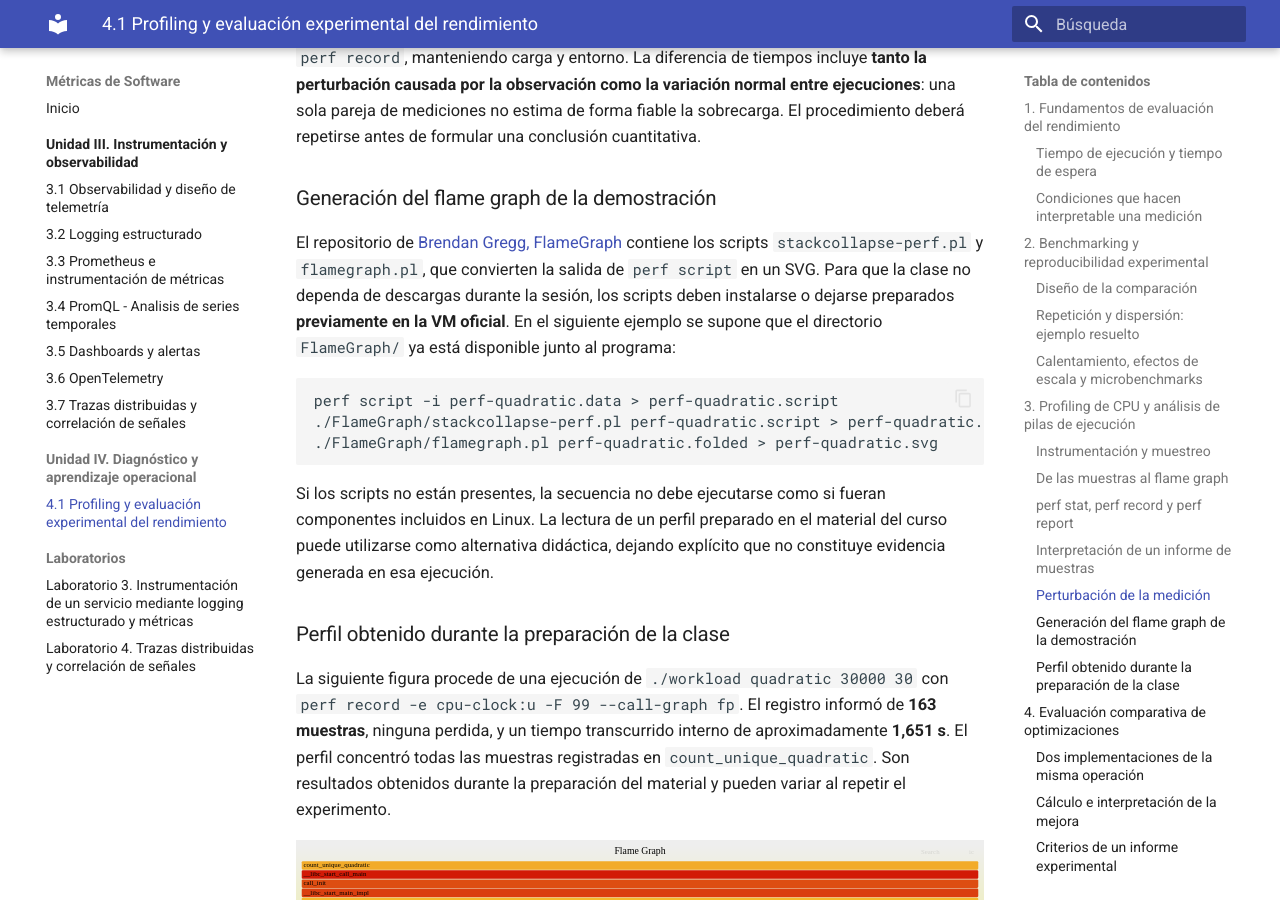
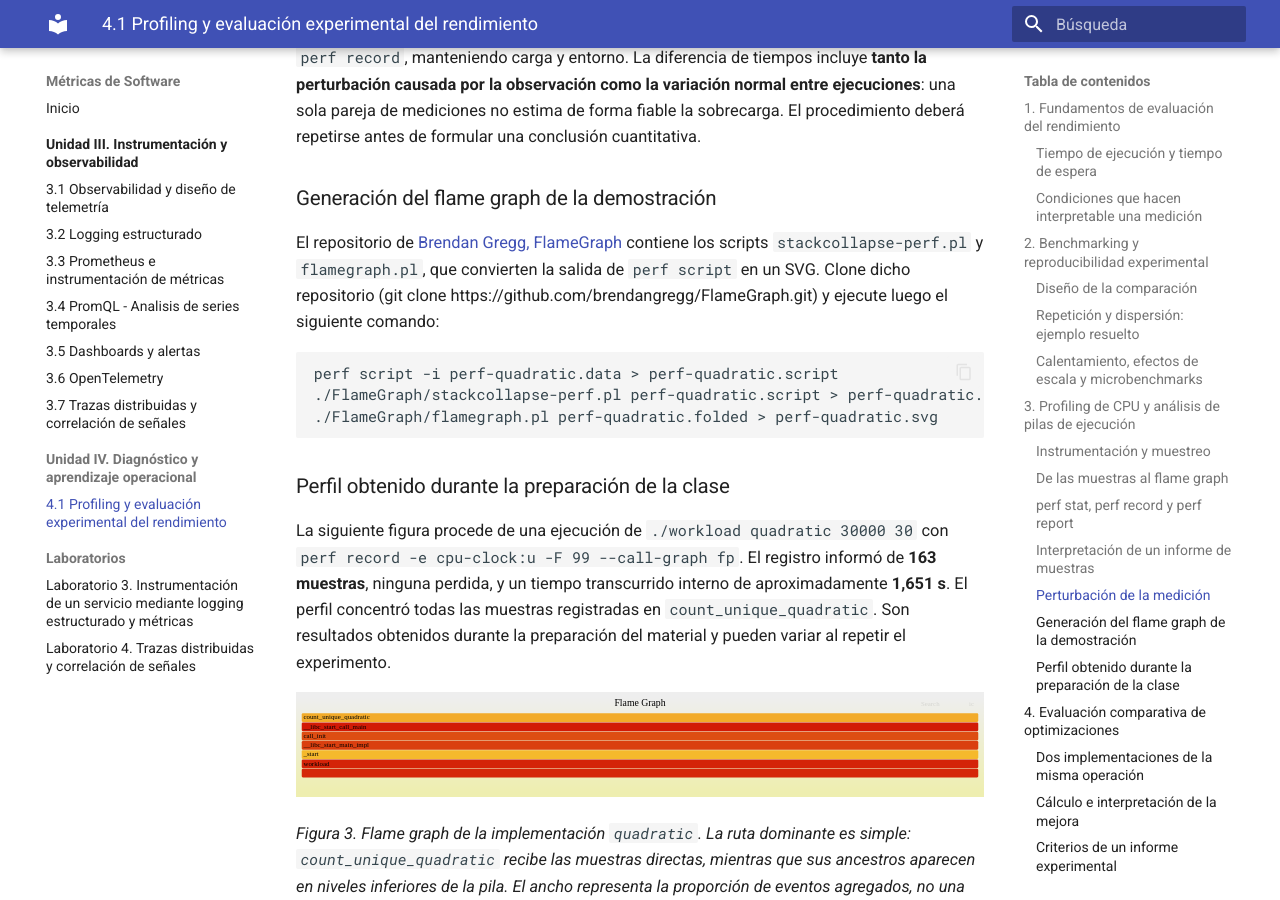
Before and after one commit to guillermocalderon2021/metricas-software-unidad3, an MkDocs documentation site: the page built from docs/unidad-4/clase-4-1.md, in a window 1280 px wide and 900 px high, scrolled down 9839 px. Built offline with MkDocs 1.6.1 and Material for MkDocs 9.7.7, drawn with Linux system fonts in a browser that asks for light colours.

Commit message:
fixing flame graph experiment

````diff
--- a/docs/unidad-4/clase-4-1.md
+++ b/docs/unidad-4/clase-4-1.md
@@ -174,7 +174,7 @@ Registrar muestras y reconstruir pilas requiere recursos. Aumentar la frecuencia
 
 ### Generación del flame graph de la demostración
 
-El repositorio de [Brendan Gregg, FlameGraph](https://github.com/brendangregg/FlameGraph) contiene los scripts `stackcollapse-perf.pl` y `flamegraph.pl`, que convierten la salida de `perf script` en un SVG. Para que la clase no dependa de descargas durante la sesión, los scripts deben instalarse o dejarse preparados **previamente en la VM oficial**. En el siguiente ejemplo se supone que el directorio `FlameGraph/` ya está disponible junto al programa:
+El repositorio de [Brendan Gregg, FlameGraph](https://github.com/brendangregg/FlameGraph) contiene los scripts `stackcollapse-perf.pl` y `flamegraph.pl`, que convierten la salida de `perf script` en un SVG. Clone dicho repositorio (git clone https://github.com/brendangregg/FlameGraph.git) y ejecute luego el siguiente comando:
 
 ```bash
 perf script -i perf-quadratic.data > perf-quadratic.script
@@ -182,7 +182,6 @@ perf script -i perf-quadratic.data > perf-quadratic.script
 ./FlameGraph/flamegraph.pl perf-quadratic.folded > perf-quadratic.svg
 ```
 
-Si los scripts no están presentes, la secuencia no debe ejecutarse como si fueran componentes incluidos en Linux. La lectura de un perfil preparado en el material del curso puede utilizarse como alternativa didáctica, dejando explícito que no constituye evidencia generada en esa ejecución.
 
 ### Perfil obtenido durante la preparación de la clase
 
````
